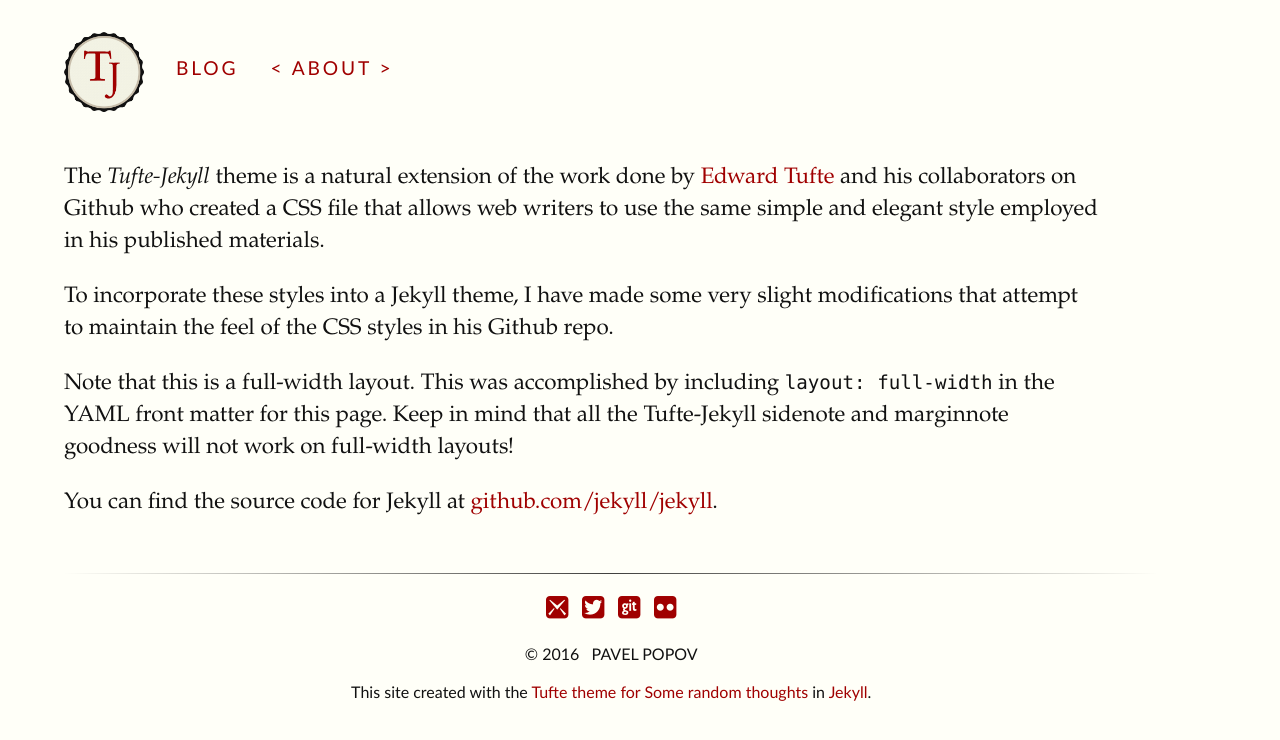
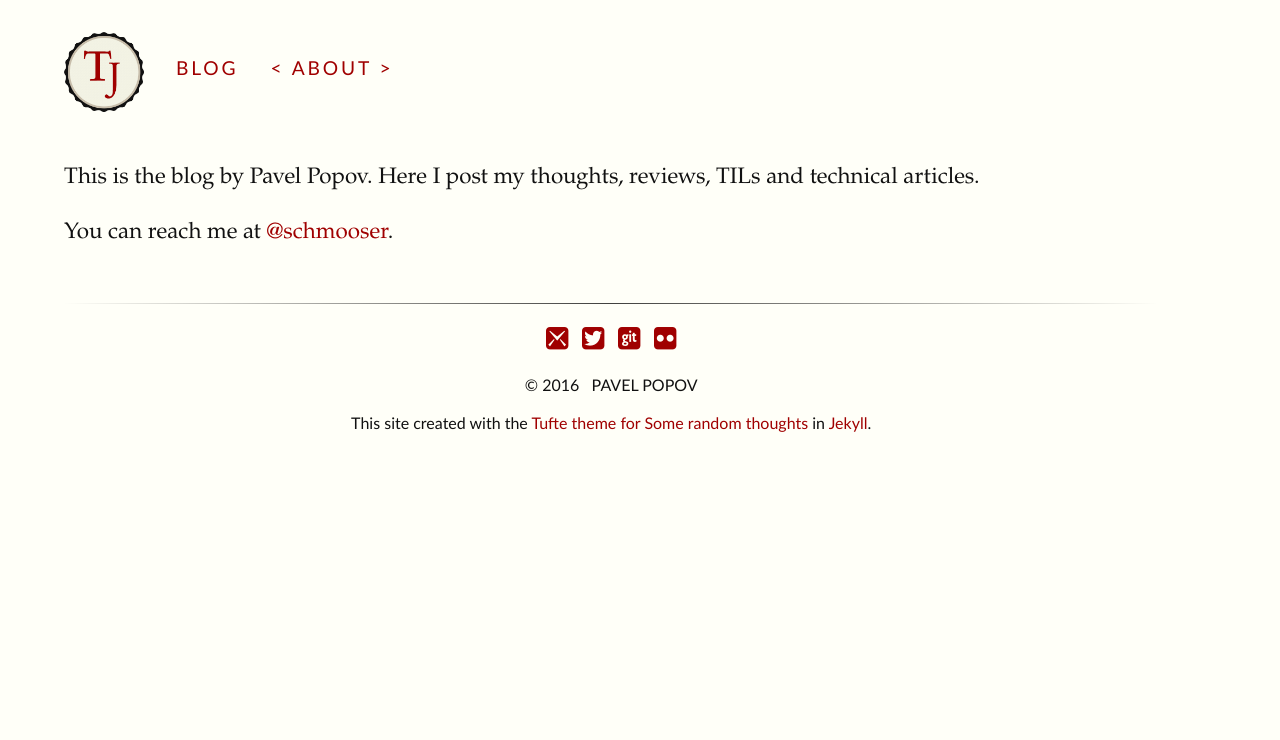
Before and after one commit to pavel-popov/pavel-popov.github.io, a Jekyll site: the page built from about/index.md, in a window 1280 px wide. Shown: the top 740 px of the page. Built offline with Jekyll 4.4.1, drawn with Linux system fonts in a browser that asks for light colours.

Commit message:
Updated Index

````diff
--- a/about/index.md
+++ b/about/index.md
@@ -3,10 +3,6 @@ title: About
 layout: full-width
 ---
 
-The *Tufte-Jekyll* theme is a natural extension of the work done by [Edward Tufte](https://github.com/edwardtufte/tufte-css) and his collaborators on Github who created a CSS file that allows web writers to use the same simple and elegant style employed in his published materials.
+This is the blog by Pavel Popov. Here I post my thoughts, reviews, TILs and technical articles.
 
-To incorporate these styles into a Jekyll theme, I have made some very slight modifications that attempt to maintain the feel of the CSS styles in his Github repo.
-
-Note that this is a full-width layout. This was accomplished by including ```layout: full-width``` in the YAML front matter for this page. Keep in mind that all the Tufte-Jekyll sidenote and marginnote goodness will not work on full-width layouts!
-
-You can find the source code for Jekyll at [github.com/jekyll/jekyll](https://github.com/jekyll/jekyll).
+You can reach me at [@schmooser](https://twitter.com/schmooser).
````
